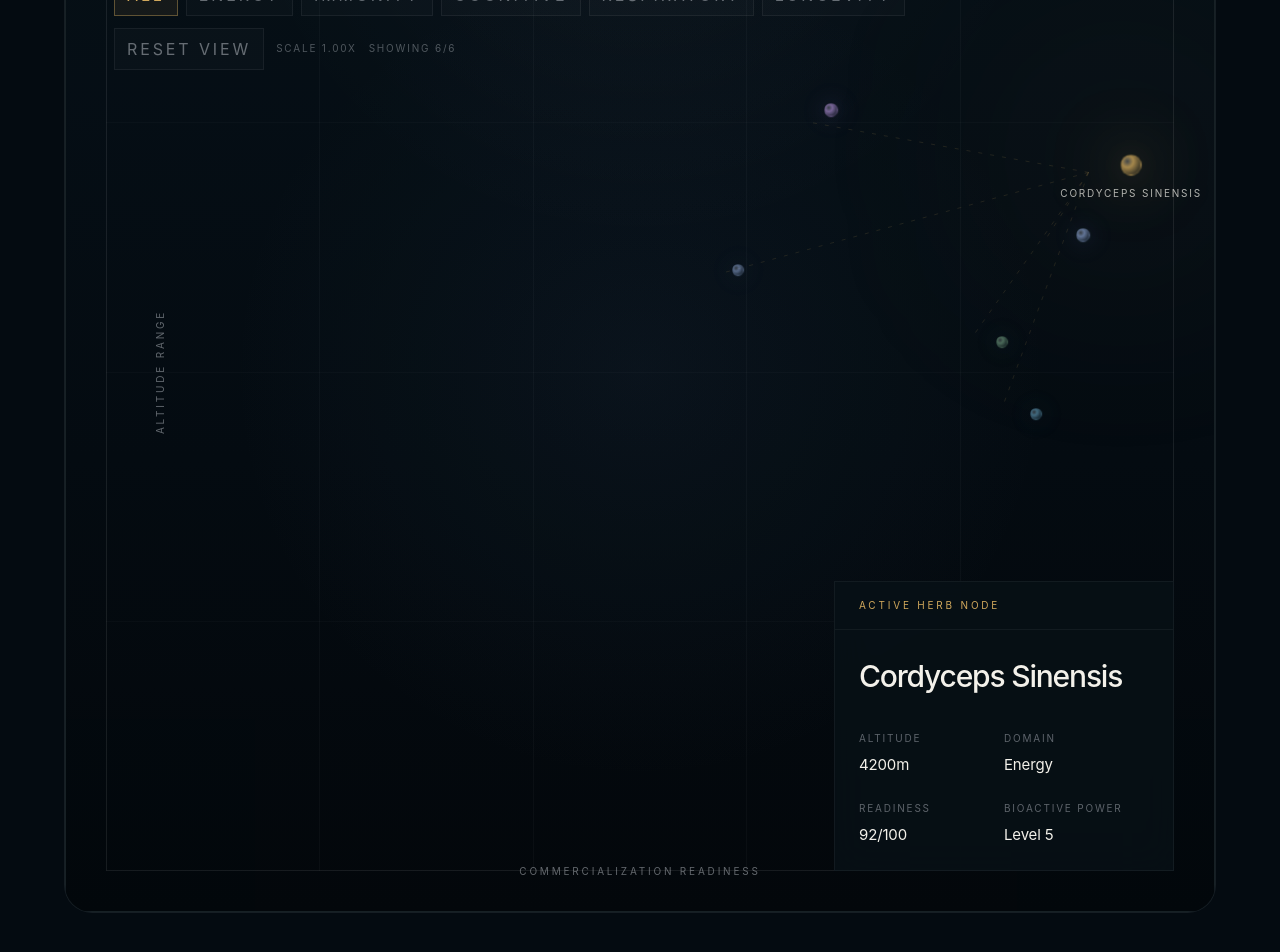
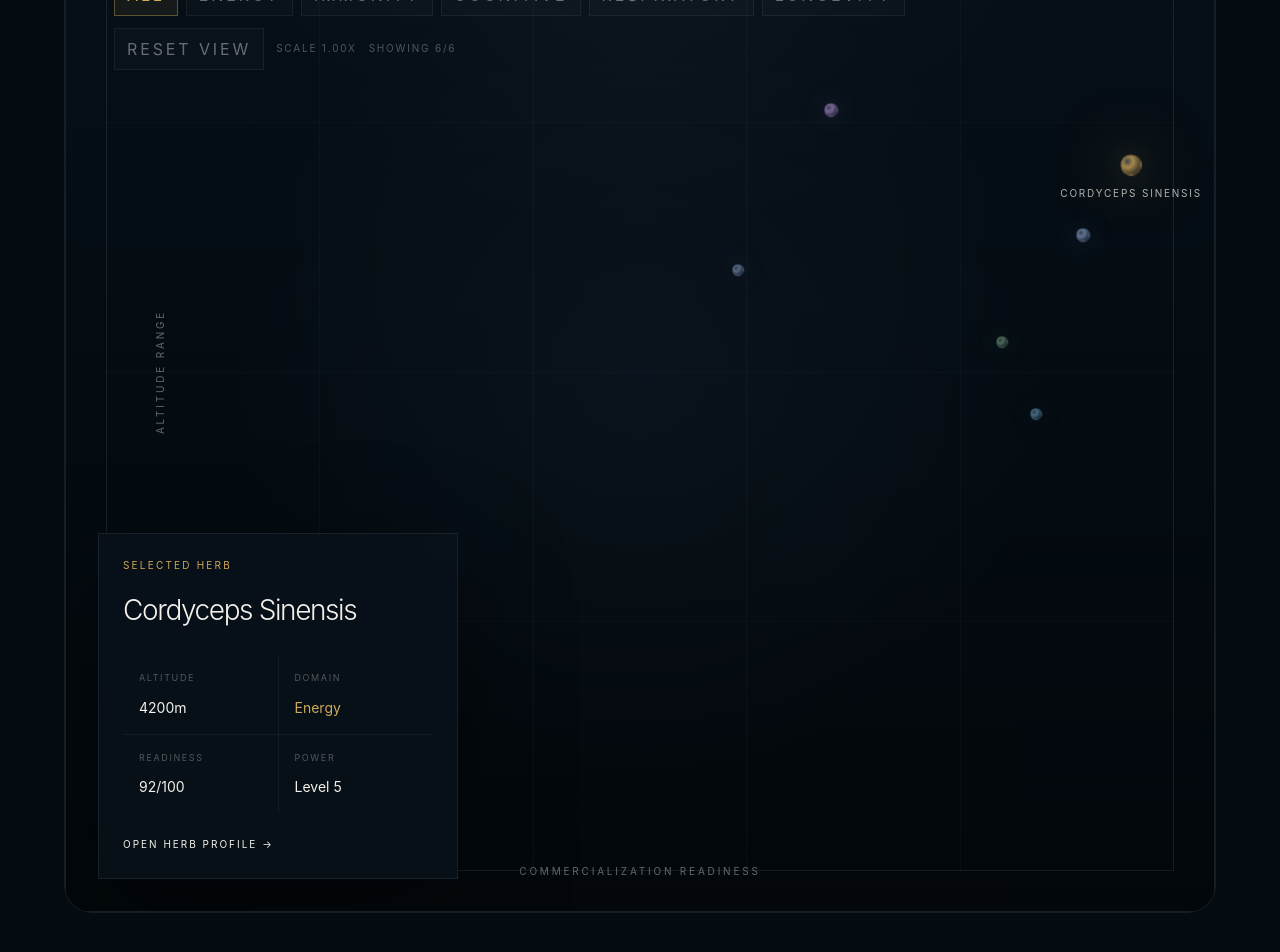
Before and after one commit to 0xMinority/polarherb-v1, a Next.js app: page / in a window 1280 px wide. Shown: the part 552-1504 px from the top of the page. Built offline with nearby package versions, Linux system fonts and the light colour scheme.

Commit message:
Upgrade atlas map selected panel and node visuals

```diff
--- a/src/components/map/AtlasMapShell.tsx
+++ b/src/components/map/AtlasMapShell.tsx
@@ -4,8 +4,6 @@ import { useRef, useState } from "react";
 import { herbNodes } from "../../data/herbs";
 import type { HerbNode } from "../../data/herbs";
 import HerbMapNode from "./HerbMapNode";
-import ActiveHerbPanel from "./ActiveHerbPanel";
-import AtlasConnectionLines from "./AtlasConnectionLines";
 import { calculateMapFocus } from "../../lib/map-focus";
 import { isHerbLikelyVisible } from "../../lib/map-visibility";
 import { getDomainColor } from "../../lib/domain-colors";
@@ -131,26 +129,6 @@ export default function AtlasMapShell() {
                     Commercialization Readiness
                 </div>
 
-                {selectedHerb && (
-                    <div
-                        className="pointer-events-none absolute h-[320px] w-[320px] rounded-full blur-[120px] transition-all duration-700"
-                        style={{
-                            left: `${selectedHerb.readiness}%`,
-                            top: `${100 - (selectedHerb.altitude / 6000) * 100}%`,
-                            transform: "translate(-50%, -50%)",
-                            background: `radial-gradient(circle, ${getDomainColor(
-                                selectedHerb.domain
-                            )}22 0%, ${getDomainColor(
-                                selectedHerb.domain
-                            )}0A 38%, transparent 72%)`,
-                        }}
-                    />
-                )}
-
-                {selectedHerb && (
-                    <AtlasConnectionLines selectedHerb={selectedHerb} herbs={visibleHerbs} />
-                )}
-
                 {visibleHerbs.map((herb) => (
                     <HerbMapNode
                         key={herb.id}
@@ -234,8 +212,54 @@ export default function AtlasMapShell() {
                     </div>
                 </div>
             </div>
-            {/* Selected herb panel */}
-            {selectedHerb && <ActiveHerbPanel herb={selectedHerb} />}
+            {selectedHerb && (
+                <div className="absolute bottom-8 left-8 z-20 w-[360px] border border-white/[0.07] bg-[#08121A]/92 p-6 shadow-[0_32px_100px_rgba(0,0,0,0.34)] backdrop-blur-[14px]">
+                    <p
+                        className="text-[10px] uppercase tracking-[0.22em]"
+                        style={{ color: getDomainColor(selectedHerb.domain) }}
+                    >
+                        Selected Herb
+                    </p>
+
+                    <h3 className="mt-4 text-[28px] font-light tracking-[-0.05em] text-[#F3F1EA]">
+                        {selectedHerb.name}
+                    </h3>
+
+                    <div className="mt-6 grid grid-cols-2 gap-[1px] bg-white/[0.05]">
+                        {[
+                            ["Altitude", `${selectedHerb.altitude}m`],
+                            ["Domain", selectedHerb.domain],
+                            ["Readiness", `${selectedHerb.readiness}/100`],
+                            ["Power", `Level ${selectedHerb.power}`],
+                        ].map(([label, value]) => (
+                            <div key={label} className="bg-[#071016] p-4">
+                                <p className="text-[9px] uppercase tracking-[0.18em] text-[#D7DCE2]/35">
+                                    {label}
+                                </p>
+
+                                <p
+                                    className="mt-3 text-[14px] text-[#F3F1EA]"
+                                    style={{
+                                        color:
+                                            label === "Domain"
+                                                ? getDomainColor(selectedHerb.domain)
+                                                : "#F3F1EA",
+                                    }}
+                                >
+                                    {value}
+                                </p>
+                            </div>
+                        ))}
+                    </div>
+
+                    <a
+                        href={`/herbs/${selectedHerb.id}`}
+                        className="mt-6 inline-flex text-[10px] uppercase tracking-[0.2em] text-[#D7DCE2]/55 transition-colors hover:text-[#F3F1EA]"
+                    >
+                        Open Herb Profile →
+                    </a>
+                </div>
+            )}
         </div>
     );
 }
```
